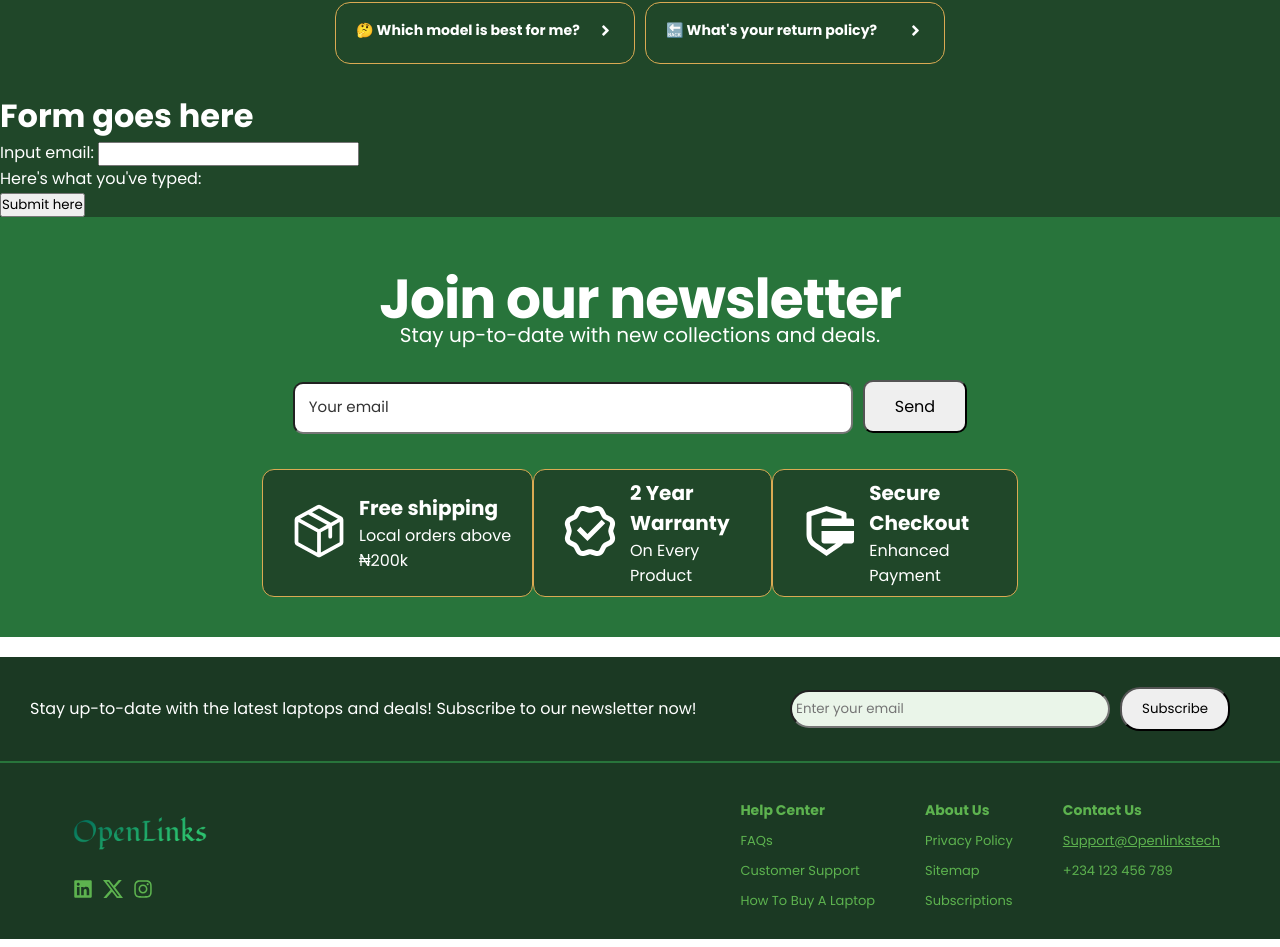
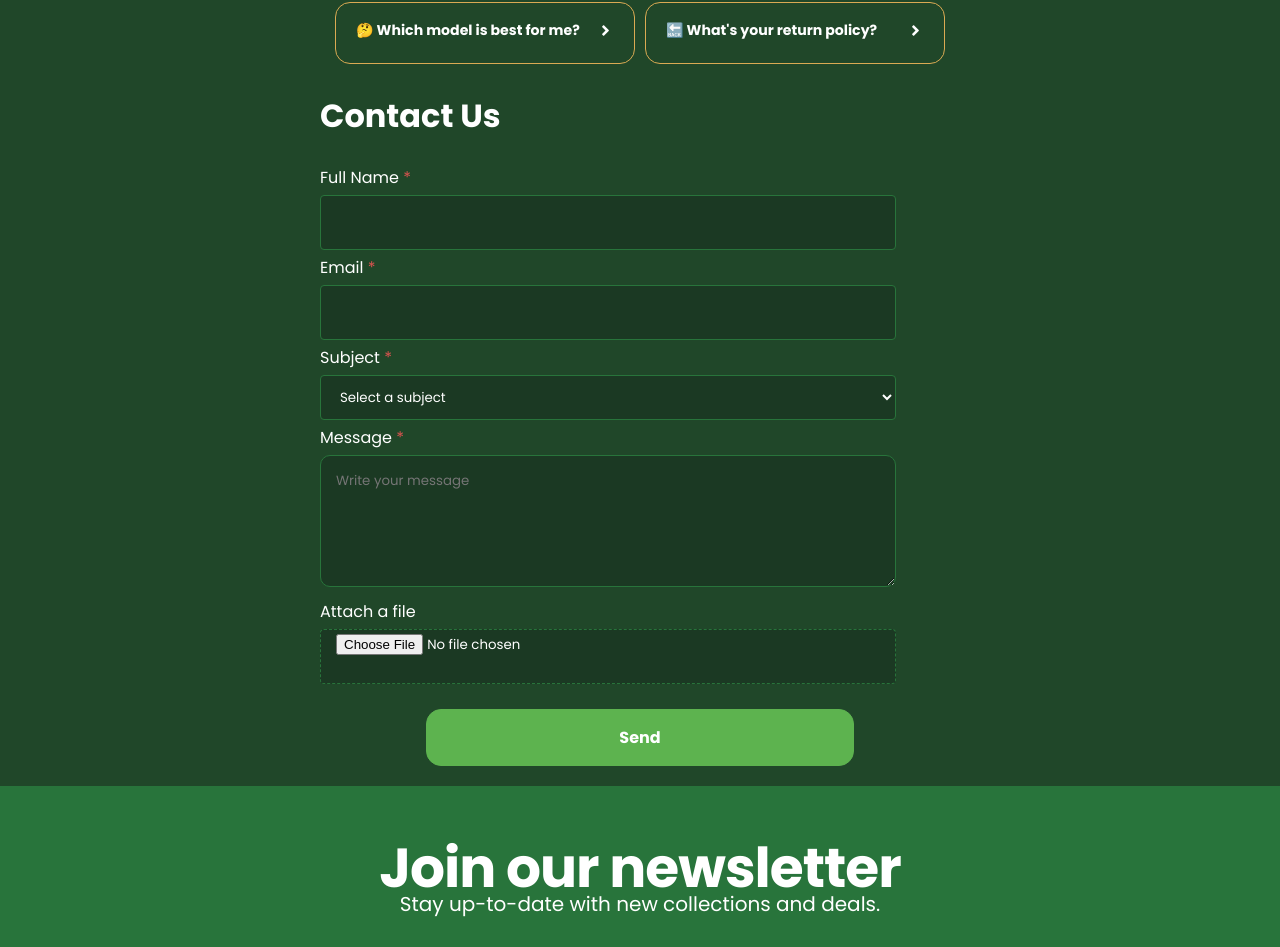
Before and after one commit to Gahbriehel/openlinks, a React (Create React App) app in the folder openlinks/: page /contact in a window 1280 px wide. Shown: the part 840-1787 px from the top of the page. Built offline with nearby package versions, Linux system fonts and the light colour scheme.

Commit message:
added contact form with state management and styling for improved user interaction

```diff
--- a/openlinks/src/components/contactUs.css
+++ b/openlinks/src/components/contactUs.css
@@ -206,3 +206,83 @@ background: var(--button-hover);
 .newsletter_perks .perk .perk_text h5 {
     font-size: 20px;
 }
+
+
+
+/* Form style */
+
+.contact_form {
+    margin: auto;
+    width: 50%;
+}
+
+/* .contact_form p {
+    font-size: 25px;
+    font-weight: 900;
+    text-transform: capitalize;
+    letter-spacing: -2px;
+    padding: 10px;
+} */
+
+.contact_form input {
+    width: 90%;
+    height: 55px;
+    margin: 5px 0;
+    border: 1px solid var(--button-hover);
+    border-radius: 4px;
+    padding: 4px 15px;
+    background: var(--footer-bg-color);
+    color: var(--light-text-color);
+}
+
+.contact_form select {
+    width: 90%;
+    height: 45px;
+    margin: 5px 0;
+    border: 1px solid var(--button-hover);
+    border-radius: 4px;
+    padding: 4px 15px;
+    background: var(--footer-bg-color);
+    color: var(--light-text-color);
+}
+
+.contact_form textarea {
+    width: 90%;
+    border-radius: 10px;
+    padding: 15px 15px;
+    background: var(--footer-bg-color);
+    border: 1px solid var(--button-hover);
+    margin: 5px 0;
+}
+
+.contact_form form .file_input {
+    width: 90%;
+    height: 55px;
+    margin: 5px 0;
+    border: 1px dashed var(--button-hover);
+    border-radius: 4px;
+    padding: 4px 15px;
+}
+
+.contact_form button {
+    padding: 15px 12rem;
+    display: block;
+    margin: 20px auto;
+    text-align: center;
+    font-weight: 600;
+    font-size: 16px;
+    border-radius: 15px;
+    border: 1px solid var(--button-color);
+    background-color: var(--button-color);
+    color: var(--light-text-color);
+    cursor: pointer;
+    transition: 0.5s;
+}
+
+.contact_form button:hover {
+    background-color: var(--button-hover);
+}
+
+.contact_form form label span {
+    color: var(--error-warning);
+}
--- a/openlinks/src/components/contactUs.js
+++ b/openlinks/src/components/contactUs.js
@@ -1,4 +1,4 @@
-import React from 'react'
+import React, { useState } from 'react'
 import { Link } from "react-router-dom";
 import './nav.css'
 import './contactUs.css'
@@ -10,6 +10,26 @@ import ControlledComponent from './contactForm'
 
 
 const ContactUs = () => {
+    const [formData, setFormData] = useState({
+        fullName: '',
+        email: '',
+        subject: '',
+        message: '',
+    });
+
+    const handleChange = (e) => {
+        const { name, value } = e.target;
+        setFormData((prevData) => ({
+            ...prevData,
+            [name]: value,
+        }));
+    }
+
+    const handleSubmit = (e) => {
+        e.preventDefault();
+        console.log('Form submitted:', formData);
+    }
+
     return (
         <>
             <div className='contact_container'>
@@ -77,8 +97,65 @@ const ContactUs = () => {
                     </div>
                 </div>
                 <div className='contact_container_mid'>
-                    <h1>Form goes here</h1>
-                    <ControlledComponent/>
+                    <div className='contact_form'>
+                        <form onSubmit={handleSubmit}>
+                            <h1>Contact Us</h1>
+                            <br />
+                            <label htmlFor='fullname'>Full Name <span>*</span></label>
+                            <br />
+                            <input
+                                type='text'
+                                name='fullName'
+                                id='fullname'
+                                value={formData.fullName}
+                                onChange={handleChange}
+                                aria-label='Full Name'
+                                required
+                            />
+                            <br />
+                            <label htmlFor='email'>Email <span>*</span></label>
+                            <br />
+                            <input
+                                type='email'
+                                name='email'
+                                id='email'
+                                value={formData.email}
+                                onChange={handleChange}
+                                aria-label='Email'
+                                required
+                            />
+                            <br />
+                            <label htmlFor='subject'>Subject <span>*</span></label>
+                            <br />
+                            <select>
+                                <option disabled selected>Select a subject</option>
+                                <option value='subject'>I need help with an order</option>
+                                <option value='subject'>Order status</option>
+                                <option value='subject'>Report an issue</option>
+                                <option value='subject'>Feedback</option>
+                                <option value='subject'>Request refund or discount</option>
+                                <option value='subject'>Other</option>
+                            </select>
+                            <br />
+                            <label htmlFor='message'>Message <span>*</span></label>
+                            <br />
+                            <textarea
+                                name='message'
+                                id='message'
+                                placeholder='Write your message'
+                                value={formData.message}
+                                onChange={handleChange}
+                                aria-label='Message'
+                                rows={5}
+                            />
+                            <br />
+                            <label htmlFor='file'>Attach a file</label>
+                            <br />
+                            <input className='file_input' accept='.gif, .jpeg, .jpg, .png, .svg, .webp, .bmp, .tif, .tiff, .heic, .3gpp, .mp4, .mov, .avi, .wmv, .webm, .pdf, .csv, .txt, .rtf, .doc, .docx, .ppt, .pptx, .tsv, .rar, .zip' type='file' id='file' />
+                            <br />
+                            <button type='submit'>Send</button>
+                        </form>
+                    </div>
                 </div>
                 <div className='contact_container_bottom'>
                     <div className='join_newsletter'>
```
